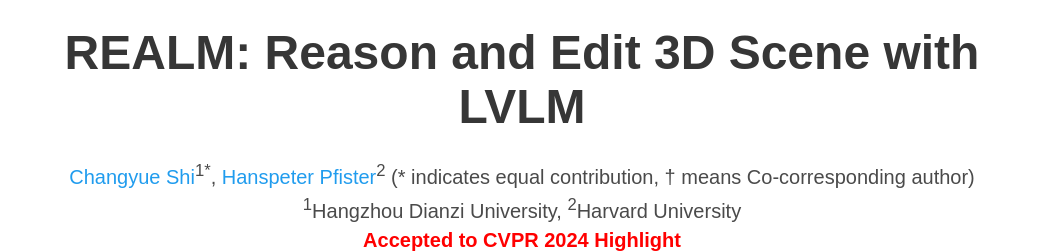
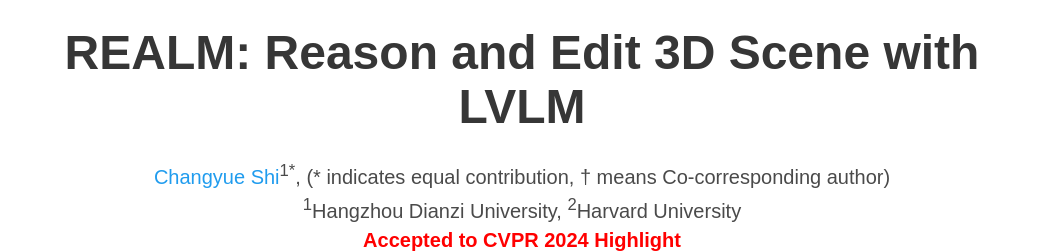
Before and after one commit to ChangyueShi/realm.github.io, a plain HTML site: page index.html in a window 1280 px wide. Shown: the part 74-326 px from the top of the page, without its empty margins (118-1161 px from the left). Drawn offline with nearby package versions, Linux system fonts and the light colour scheme; some icons are missing; a web font is replaced by a local one.

Commit message:
Update index.html

```diff
--- a/index.html
+++ b/index.html
@@ -76,11 +76,11 @@
               <a href="https://latitudezhou.github.io/">Jiawei Zhou</a><sup>1*</sup>,
             </span>
             <span class="author-block">
-              <a href="https://www.sigs.tsinghua.edu.cn/whq_en/main.htm">Haoqian Wang</a><sup>1&#134;</sup>,
+              <a href="https://www.sigs.tsinghua.edu.cn/whq_en/main.htm">Haoqian Wang</a><sup>1&#134;</sup>, -->
+            </span>
+<!--             <span class="author-block">
+              <a href="https://seas.harvard.edu/person/hanspeter-pfister">Hanspeter Pfister</a><sup>2</sup>
             </span> -->
-            <span class="author-block">
-              <a href="https://seas.harvard.edu/person/hanspeter-pfister">Hanspeter Pfister</a><sup>2</sup>
-            </span>
             <span class="author-block">
               (* indicates equal contribution, &#134; means Co-corresponding author)
             </span>
```
